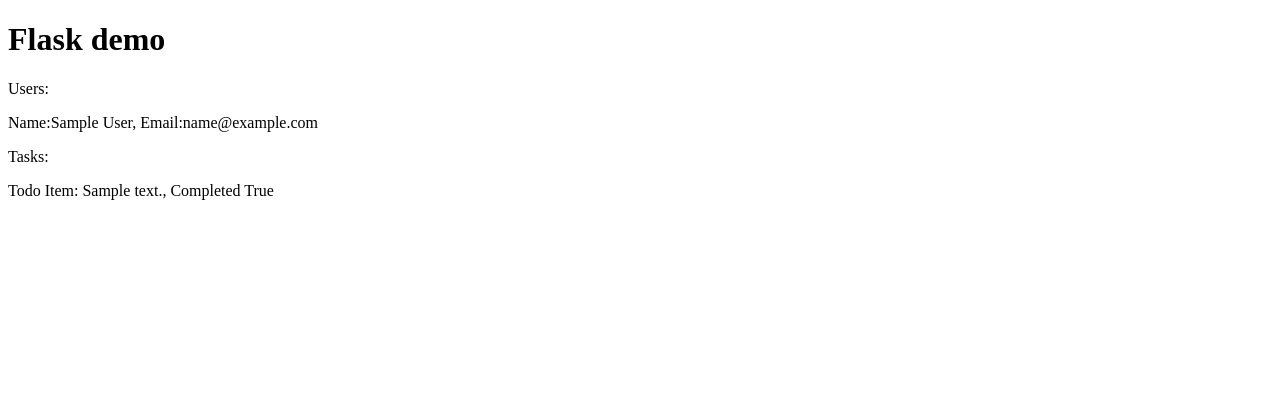
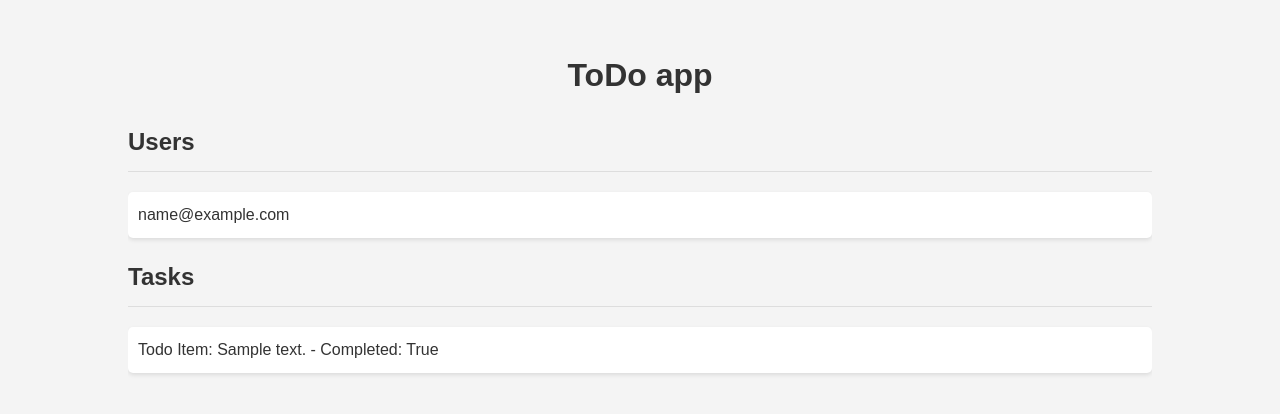
Before and after one commit to danwood1992/fyyer, a Flask app: page / in a window 1280 px wide. Shown: the top 414 px of the page. Run offline with Flask 3, Linux system fonts and the light colour scheme; tables that the repository leaves empty hold one stand-in row (values such as "Sample post").

Commit message:
Add styling

```diff
--- a/app.py
+++ b/app.py
@@ -10,7 +10,7 @@
     return render_template('index.html', users=users, tasks=tasks)
 
 @app.route('/seed/<string:name>')
-def seed_data(name):  # Accept 'name' as a direct parameter
+def seed_data(name):
     try:
         user = User(name=name, email=f"{name.lower()}@mail.com")
         db.session.add(user)
--- a/templates/index.html
+++ b/templates/index.html
@@ -3,17 +3,60 @@
 <head>
     <meta charset="UTF-8">
     <title>Home</title>
-
+    <style>
+        body {
+            font-family: Arial, sans-serif;
+            margin: 0;
+            padding: 0;
+            background: #f4f4f4;
+            color: #333;
+            line-height: 1.6;
+        }
+        .container {
+            width: 80%;
+            margin: auto;
+            overflow: hidden;
+        }
+        h1 {
+            color: #333;
+            text-align: center;
+            margin-top: 50px;
+        }
+        ul {
+            list-style: none;
+            padding: 0;
+        }
+        li {
+            background: #fff;
+            padding: 10px;
+            margin-bottom: 5px;
+            border-radius: 5px;
+            box-shadow: 0 2px 4px rgba(0, 0, 0, 0.1);
+        }
+        .section-title {
+            color: #333;
+            margin: 20px 0;
+            padding-bottom: 10px;
+            border-bottom: 1px solid #ddd;
+        }
+    </style>
 </head>
 
 <body>
-    <h1>Flask demo</h1>
-    <p>Users:</p>
-    {% for user in users %}
-    <p>Name:{{user.name}}, Email:{{user.email}}</p>
-    {% endfor %}
-    <p>Tasks:</p>
-    {% for task in tasks %}
-    <p>{{task}}, Completed {{task.completed}}</p>
-    {% endfor %}
+    <div class="container">
+        <h1>ToDo app</h1>
+        <h2 class="section-title">Users</h2>
+        <ul>
+            {% for user in users %}
+            <li>{{ user.email }}</li>
+            {% endfor %}
+        </ul>
+        <h2 class="section-title">Tasks</h2>
+        <ul>
+            {% for task in tasks %}
+            <li>{{ task }} - Completed: {{ task.completed }}</li>
+            {% endfor %}
+        </ul>
+    </div>
+</body>
 </html>
```
